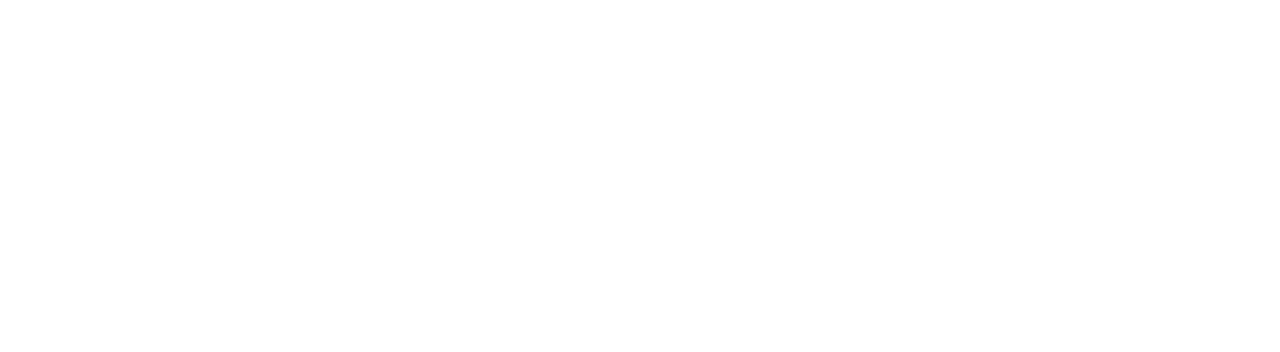
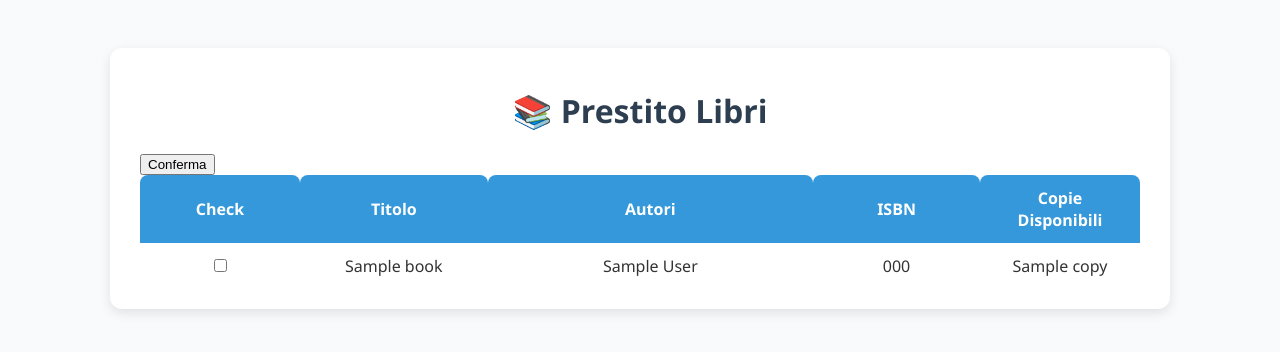
Before and after one commit to marianoktm/BD2-UNISA, a Flask app: page /borrow_books in a window 1280 px wide. Before the commit the part shown is empty. Shown: the top 352 px of the page. Run offline with Flask 3, Linux system fonts and the light colour scheme; a database or web service that is not in the repository returns one stand-in record (values such as "Sample title").

Commit message:
checkbox books

```diff
--- a/routes/borrow_books_route.py
+++ b/routes/borrow_books_route.py
@@ -1,8 +1,21 @@
-from flask import Blueprint, render_template
+from flask import Blueprint, render_template, request
+from config.config import get_databases
 
 borrowBlueprint = Blueprint("borrowBooks", __name__)
 
 
 @borrowBlueprint.get("/borrow_books")
 def borrow_books():
-    return render_template('borrow_books.html')
+    databases = get_databases()
+    books_cursor = databases['books'].find({"copy": {"$gt": 0}})
+
+    books = list(books_cursor)
+
+    pagetitle = "Prestito Libri"
+
+    return render_template('borrow_books.html',books=books, pagetitle=pagetitle)
+
+@borrowBlueprint.post("/borrow_books")
+def handler_borrow_books():
+    lista_scelte = request.form.getlist("scelte")
+    print(lista_scelte)
--- a/templates/borrow_books.html
+++ b/templates/borrow_books.html
@@ -2,9 +2,102 @@
 <html lang="en">
 <head>
     <meta charset="UTF-8">
-    <title>Title</title>
+    <title>Lista</title>
+    <style>
+        body {
+            font-family: "Segoe UI", Tahoma, Geneva, Verdana, sans-serif;
+            background: #f9fafb;
+            color: #333;
+            display: flex;
+            justify-content: center;
+            padding: 40px;
+        }
+        .container {
+            background: #fff;
+            border-radius: 12px;
+            box-shadow: 0 4px 12px rgba(0,0,0,0.1);
+            padding: 20px 30px;
+            max-width: 1000px;
+            width: 100%;
+        }
+        h1 {
+            text-align: center;
+            margin-bottom: 20px;
+            color: #2c3e50;
+        }
+        table {
+            border-collapse: collapse;
+            width: 100%;
+            font-size: 16px;
+        }
+        th, td {
+            border: none;
+            padding: 12px 20px;
+            width: 100%;
+            overflow-wrap: break-word;
+            word-wrap: break-word;
+            min-width: 120px;
+            text-align: center; /* Centra il testo nelle celle */
+        }
+        th:nth-child(1), td:nth-child(1) {
+            width: 2%;
+        }
+        th:nth-child(2), td:nth-child(2) {
+            width: 20%;
+        }
+        th:nth-child(3), td:nth-child(3) {
+            width: 40%;
+        }
+        th:nth-child(4), td:nth-child(4) {
+            width: 17%;
+        }
+        th:nth-child(5), td:nth-child(5) {
+            width: 1%;
+        }
+        th {
+            background-color: #3498db;
+            color: white;
+            border-radius: 8px 8px 0 0;
+        }
+        tr:nth-child(even) {
+            background-color: #f2f6fa;
+        }
+        tr:hover {
+            background-color: #eaf4fb;
+            transition: background 0.2s ease-in-out;
+        }
+        td {
+            border-bottom: 1px solid #ddd;
+        }
+        tr:last-child td {
+            border-bottom: none;
+        }
+    </style>
 </head>
 <body>
-
+    <div class="container">
+        <h1>📚 {{ pagetitle }}</h1>
+        <table>
+            <tr>
+                <th>Check</th>
+                <th>Titolo</th>
+                <th>Autori</th>
+                <th>ISBN</th>
+                <th>Copie Disponibili</th>
+            </tr>
+            <form method="POST" action="/borrow_books">
+                <button type="submit">Conferma</button>
+                {% for book in books %}
+                <tr>
+                    <td><input type="checkbox" name="scelte" value="{{ book }}"><label hidden>{{ book }}</label></td>
+                    <td>{{ book['title'] }}</td>
+                    <td>{{ book['authors'] }}</td>
+                    <td>{{ book['isbn'] }}</td>
+                    <td>{{ book['copy'] }}</td>
+                </tr>
+                {% endfor %}
+            </form>
+        </table>
+    </div>
 </body>
 </html>
```
